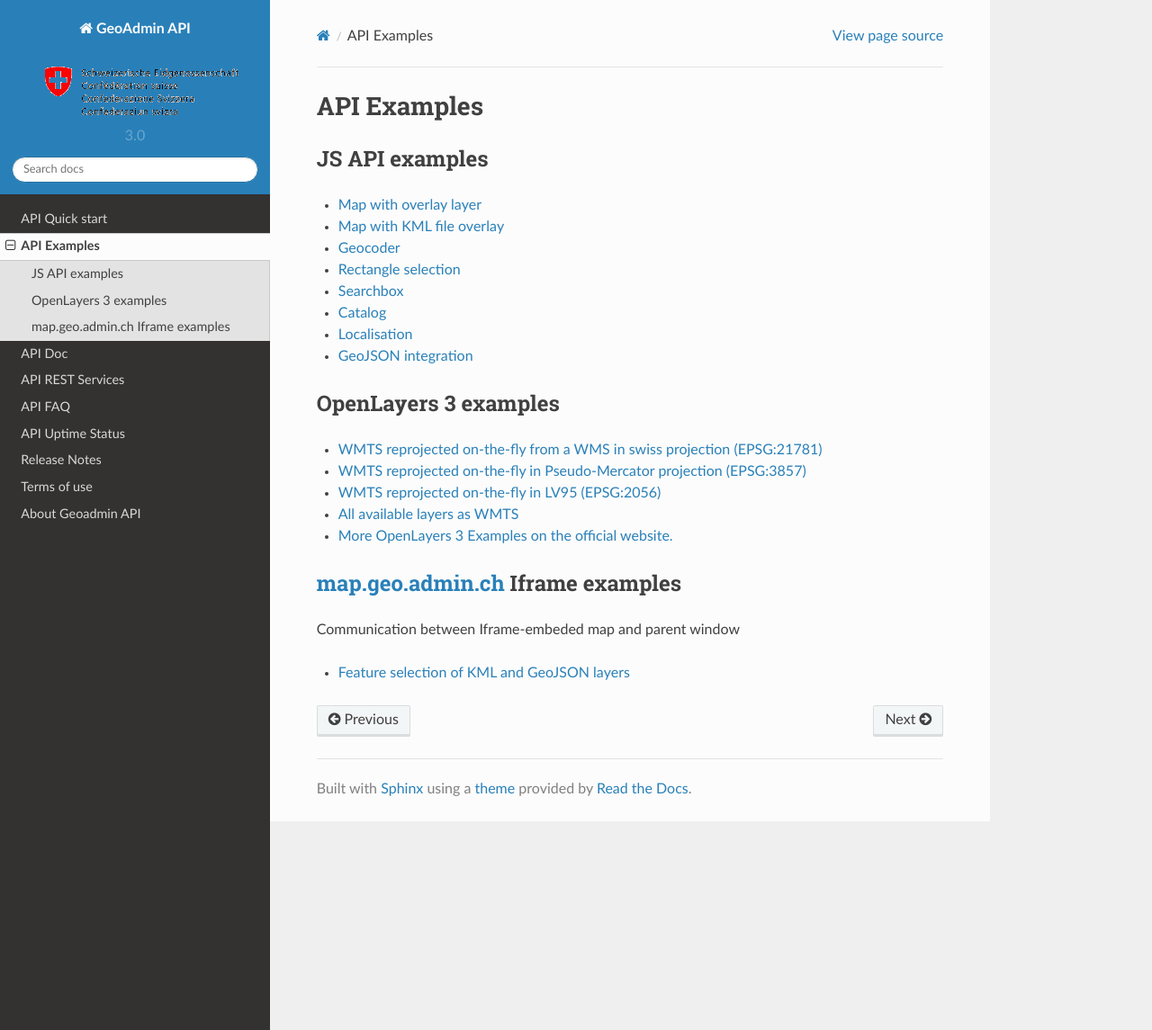
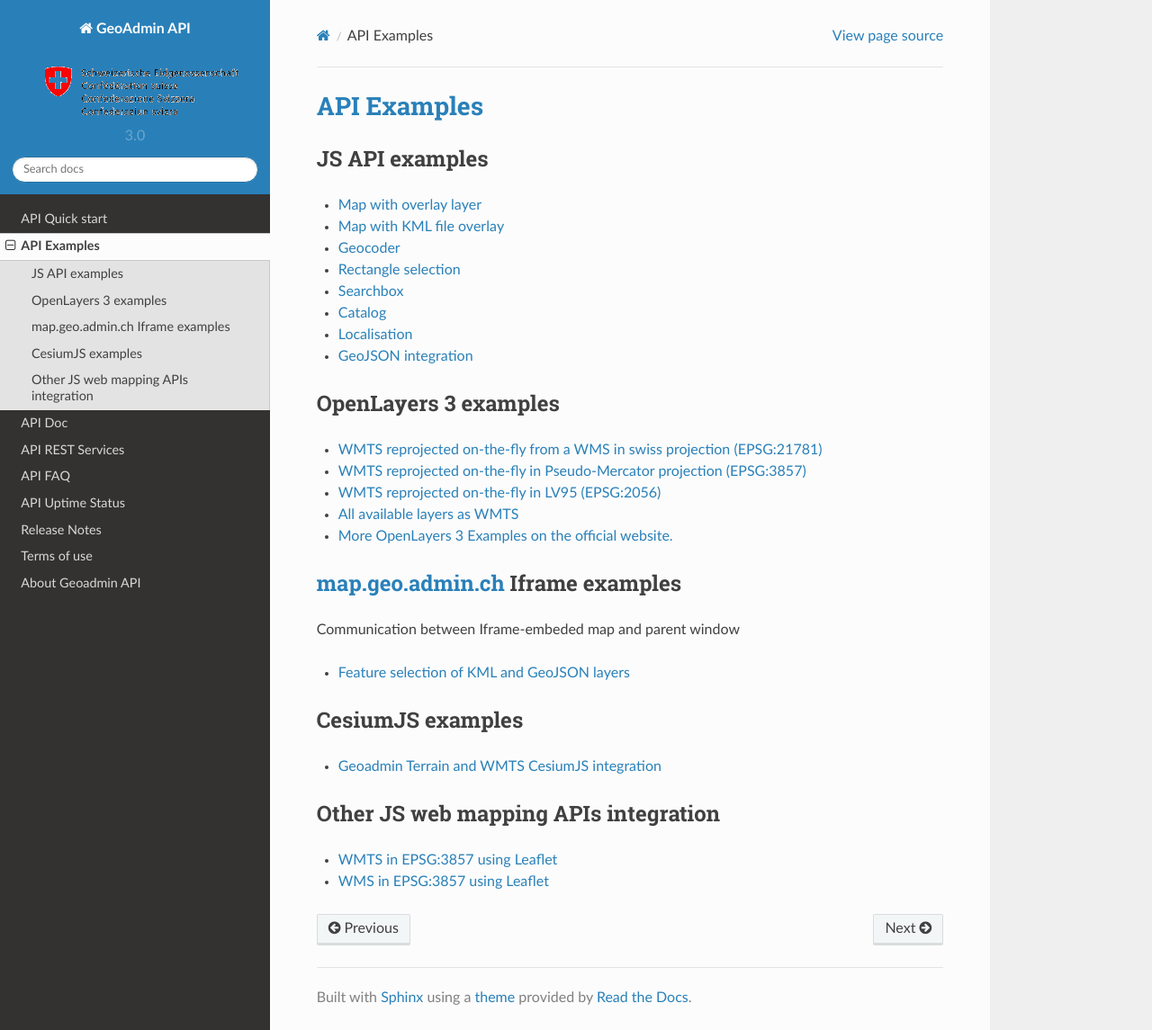
Before and after one commit to swisstopo-test/doc-chsdi3, a Sphinx documentation site: the page built from source/api/examples.rst, in a window 1280 px wide and 1145 px high. Shown: the whole window at 90% size. Built offline with Sphinx 7.4.7 and the Read the Docs theme 2.0.0, drawn with Linux system fonts in a browser that asks for light colours.

Commit message:
Add cesium and leaflet examples

```diff
--- a/source/api/examples.rst
+++ b/source/api/examples.rst
@@ -4,11 +4,12 @@
     <link href="../_static/custom.css" rel="stylesheet" type="text/css" />
   </head>
 
-API Examples
-============
+`API Examples <http://codepen.io/geoadmin/collections/popular/>`_
+=================================================================
 
 JS API examples
 ---------------
+
 .. raw:: html
 
   <ul id="cat1"></ul>
@@ -28,6 +29,20 @@ Communication between Iframe-embeded map and parent window
 .. raw:: html
 
   <ul id="cat3"></ul>
+
+CesiumJS examples
+-----------------
+
+.. raw:: html
+
+  <ul id="cat4"></ul>
+
+Other JS web mapping APIs integration
+-------------------------------------
+
+.. raw:: html
+
+  <ul id="cat5"></ul>
 
 .. raw:: html
 
@@ -88,9 +103,21 @@ Communication between Iframe-embeded map and parent window
       label: 'Feature selection of KML and GeoJSON layers',
       codepen: 'yOBzqM',
       cat: 3
+    }, {
+      label: 'Geoadmin Terrain and WMTS CesiumJS integration',
+      codepen: 'zBEYGE',
+      cat: 4
+    }, {
+      label: 'WMTS in EPSG:3857 using Leaflet',
+      codepen: 'grGOLV',
+      cat: 5
+    }, {
+      label: 'WMS in EPSG:3857 using Leaflet',
+      codepen: 'JKAjWk',
+      cat: 5
     }];
     var tpl = '<li><a href="{link}" target="_blank">{label}</a></li>';
-    var cat1 = '', cat2 = '', cat3 = '';
+    var cat1 = '', cat2 = '', cat3 = '', cat4 = '', cat5 = '';
     conf.forEach(function(item) {
       if (item.codepen) {
         item.link = '//codepen.io/geoadmin/pen/' + item.codepen + '?editors=0010';
```
Also changed, not shown: other parts of source/api/examples.rst (+8 -0 lines), examples/README.md.
